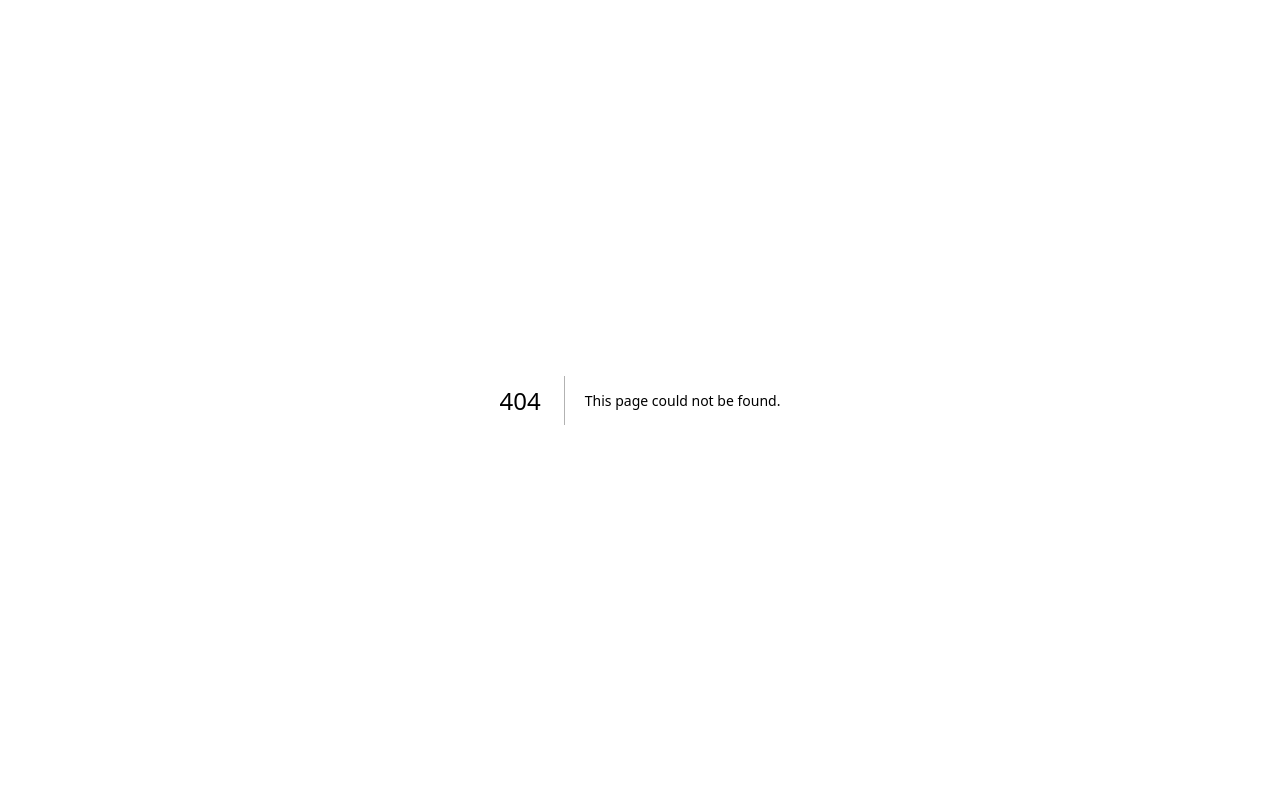
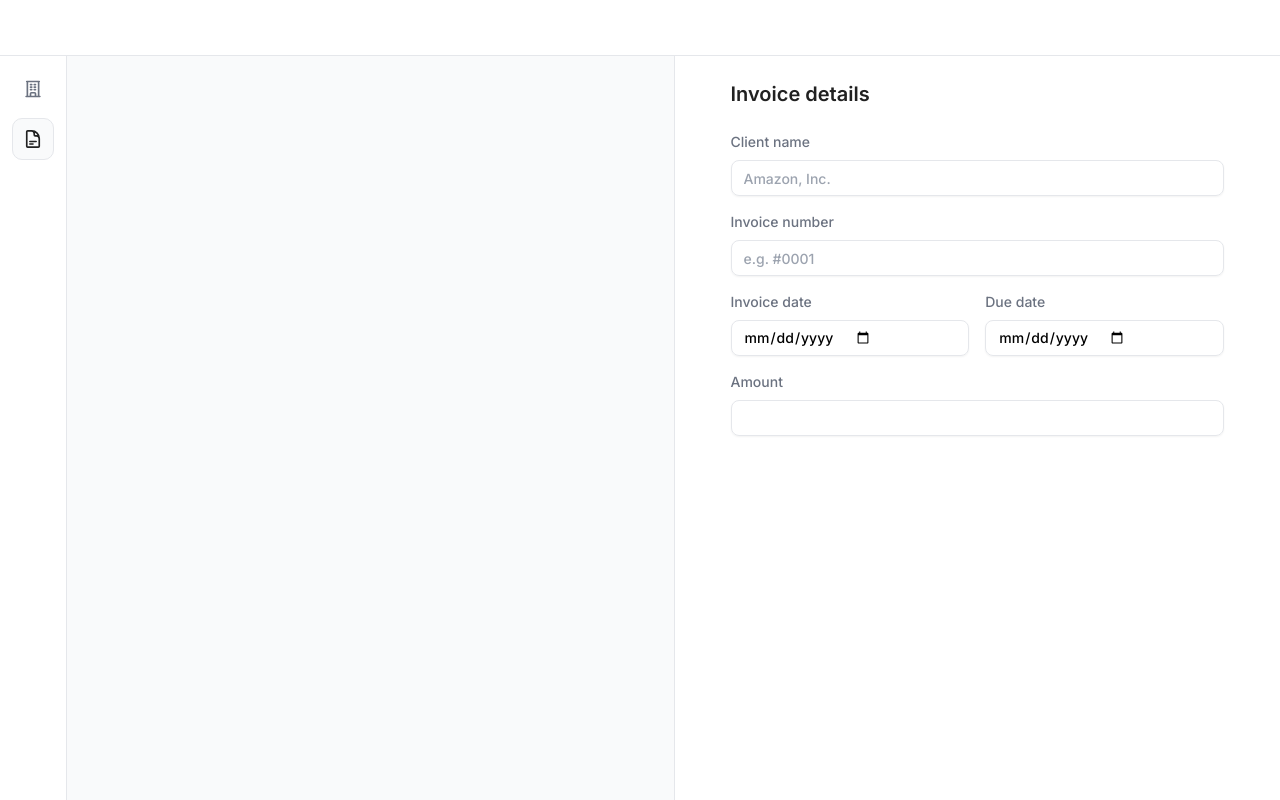
Before and after one commit to marlondebem/vero-frontend, a Next.js app: page /invoices/create-invoice in a window 1280 px wide. Before the commit this address had no page. Built offline with nearby package versions, Linux system fonts and the light colour scheme.

Commit message:
create-invoice page added

```diff
--- /dev/null
+++ b/src/app/(dashboard)/invoices/create-invoice/page.tsx
@@ -0,0 +1,42 @@
+import { Input } from "@/components/ui/input";
+
+export default function CreateInvoice() {
+  return (
+    <div className="h-full">
+      <div className="flex h-full">
+        <div className="w-1/2 flex flex-col">
+          <div className="bg-gray-50 h-full px-6 flex items-center justify-center"></div>
+        </div>
+        <div className="flex-1 border-l flex justify-center px-14 py-6">
+          <form className="max-w-xl w-full">
+            <h1 className="text-xl font-semibold text-spaceblack pb-6">Invoice details</h1>
+            <div className="flex flex-col gap-4">
+              <label className="flex flex-col gap-2 font-medium text-spaceblack">
+                <span className="text-sm font-medium text-gray-500">Client name</span>
+                <Input type="text" placeholder="Amazon, Inc."/>
+              </label>
+              <label className="flex flex-col gap-2 font-medium">
+              <span className="text-sm font-medium text-gray-500">Invoice number</span>
+                <Input type="text" placeholder="e.g. #0001" />
+              </label>
+              <div className="flex w-full gap-4 justify-between">
+                <label className="flex flex-col w-full gap-2 font-medium">
+                <span className="text-sm font-medium text-gray-500">Invoice date</span>
+                  <Input type="date" placeholder="Amazon, Inc." />
+                </label>
+                <label className="flex flex-col w-full gap-2 font-medium">
+                <span className="text-sm font-medium text-gray-500">Due date</span>
+                  <Input type="date" />
+                </label>
+              </div>
+              <label className="flex flex-col gap-2 font-medium">
+              <span className="text-sm font-medium text-gray-500">Amount</span>
+                <Input type="number" />
+              </label>
+            </div>
+          </form>
+        </div>
+      </div>
+    </div>
+  )
+}
--- a/src/app/(dashboard)/invoices/page.tsx
+++ b/src/app/(dashboard)/invoices/page.tsx
@@ -1,16 +1,19 @@
-import { Button } from "@/components/ui/Button/button";
+import { Button } from "@/components/ui/button";
 import { PlusIcon } from "@heroicons/react/24/outline";
+import Link from "next/link";
 
 export default function Invoices() {
   return (
     <div className="px-6 border-b">
-      <div className="flex h-24 items-center justify-between">
+      <div className="flex h-20 items-center justify-between">
         <h1 className="text-xl font-semibold text-spaceblack">Invoices</h1>
         <div>
-          <Button>
-            <PlusIcon className="mr-2 h-4 w-4 stroke-2" />
-            New invoice
-          </Button>
+          <Link href={'/invoices/create-invoice'}>
+            <Button>
+              <PlusIcon className="mr-2 h-4 w-4 stroke-2" />
+              New invoice
+            </Button>
+          </Link>
         </div>
       </div>
     </div>
--- a/src/app/(dashboard)/page.tsx
+++ b/src/app/(dashboard)/page.tsx
@@ -1,7 +1,7 @@
 export default function Home() {
   return (
     <div className="px-6 border-b">
-      <div className="flex h-24 items-center justify-between">
+      <div className="flex h-20 items-center justify-between">
         <h1 className="text-xl font-semibold text-spaceblack">Home</h1>
       </div>
     </div>
--- a/src/components/sidebar.tsx
+++ b/src/components/sidebar.tsx
@@ -18,7 +18,9 @@ export function Sidebar() {
         {links.map((link, i) => (
           <Link key={i} href={link.href}>
             <li
-              className={`${pathname === link.href
+              className={`${
+                (link.href === '/' && pathname === '/') ||
+                (link.href !== '/' && pathname.startsWith(link.href))
                 ? 'text-spaceblack bg-gray-50'
                 : 'text-gray-500 hover:text-spaceblack hover:bg-gray-100 border-transparent hover:border-gray-100'
               } flex items-center gap-3 rounded-[10px] p-[10px] border transition-colors`}
--- a/src/components/ui/Button/button.tsx
+++ b/src/components/ui/button.tsx
@@ -5,7 +5,8 @@ const button = tv({
   base: 'inline-flex items-center justify-center font-medium rounded-[10px] transition-colors',
   variants: {
     color: {
-      primary: 'bg-spaceblack hover:bg-opacity-90 text-white'
+      primary: 'bg-spaceblack hover:bg-opacity-80 text-white',
+      ghost: 'bg-transparent hover:bg-gray-100 text-gray-500 hover:text-spaceblack'
     },
     size: {
       default: 'px-4 py-2 text-sm'
@@ -22,9 +23,9 @@ type ButtonProps = ComponentProps<'button'> &
     children: React.ReactNode
   }
 
-export function Button({ children, size, className, ...props }: ButtonProps) {
+export function Button({ children, size, color, className, ...props }: ButtonProps) {
   return (
-    <button className={button({ size, className })} {...props}>
+    <button className={button({ size, color, className })} {...props}>
       {children}
     </button>
   )
--- /dev/null
+++ b/src/components/ui/input.tsx
@@ -0,0 +1,15 @@
+import { ComponentProps } from "react"
+
+type InputProps = ComponentProps<'input'> & {
+  type: string
+}
+
+export function Input({ type, className, ...props }: InputProps) {
+  return (
+    <input
+      type={type}
+      className="flex h-9 w-full rounded-lg border shadow-sm bg-transparent px-3 py-1 text-sm transition-colors focus-visible:outline-none focus-visible:ring-2 focus-visible:ring-royal [appearance:textfield] [&::-webkit-outer-spin-button]:appearance-none [&::-webkit-inner-spin-button]:appearance-none"
+      {...props}
+    />
+  )
+}
--- a/tailwind.config.ts
+++ b/tailwind.config.ts
@@ -10,6 +10,7 @@ const config: Config = {
     extend: {
       colors: {
         spaceblack: '#212121',
+        royal: '#006aff'
       }
     },
   },
```
